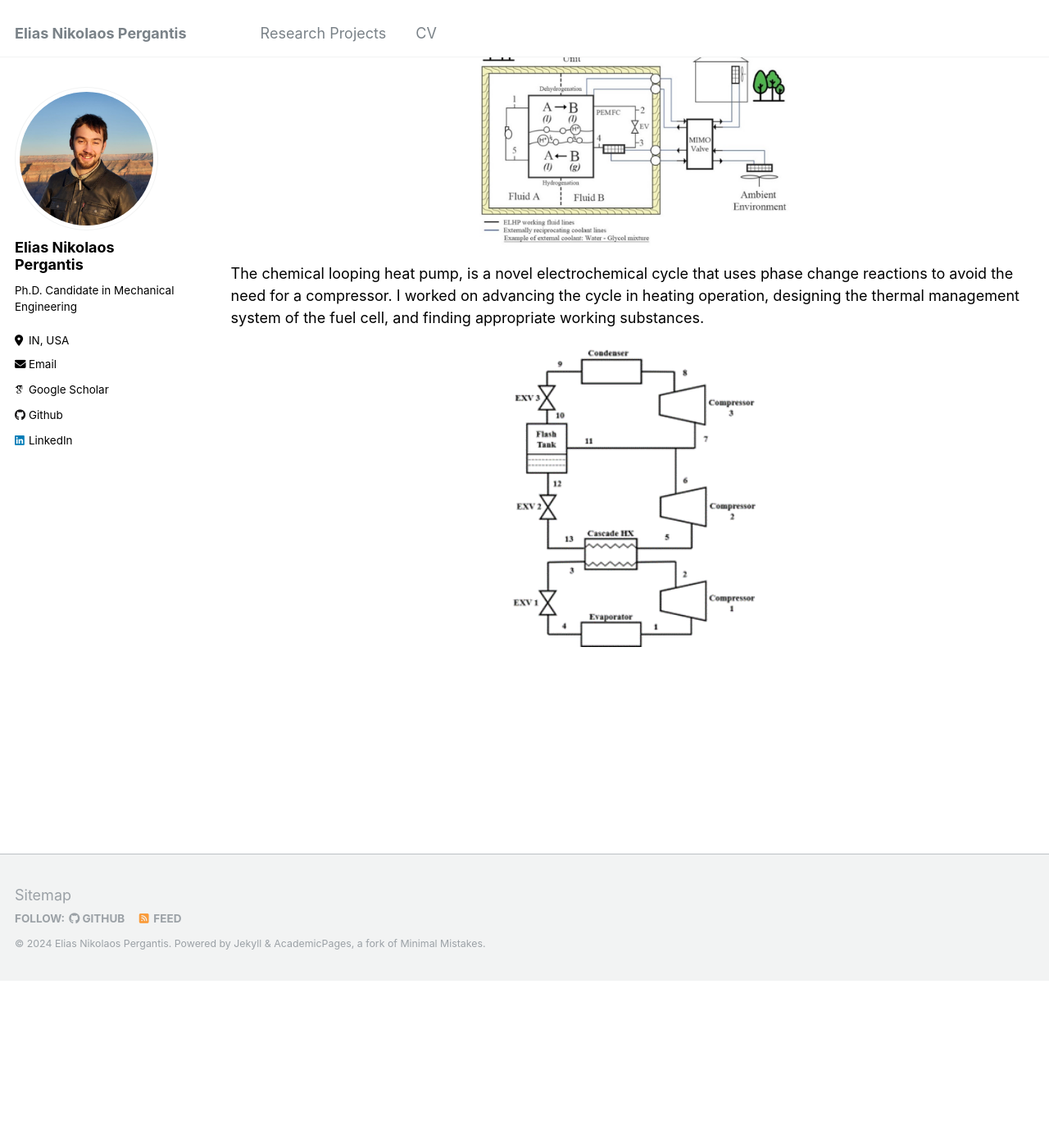
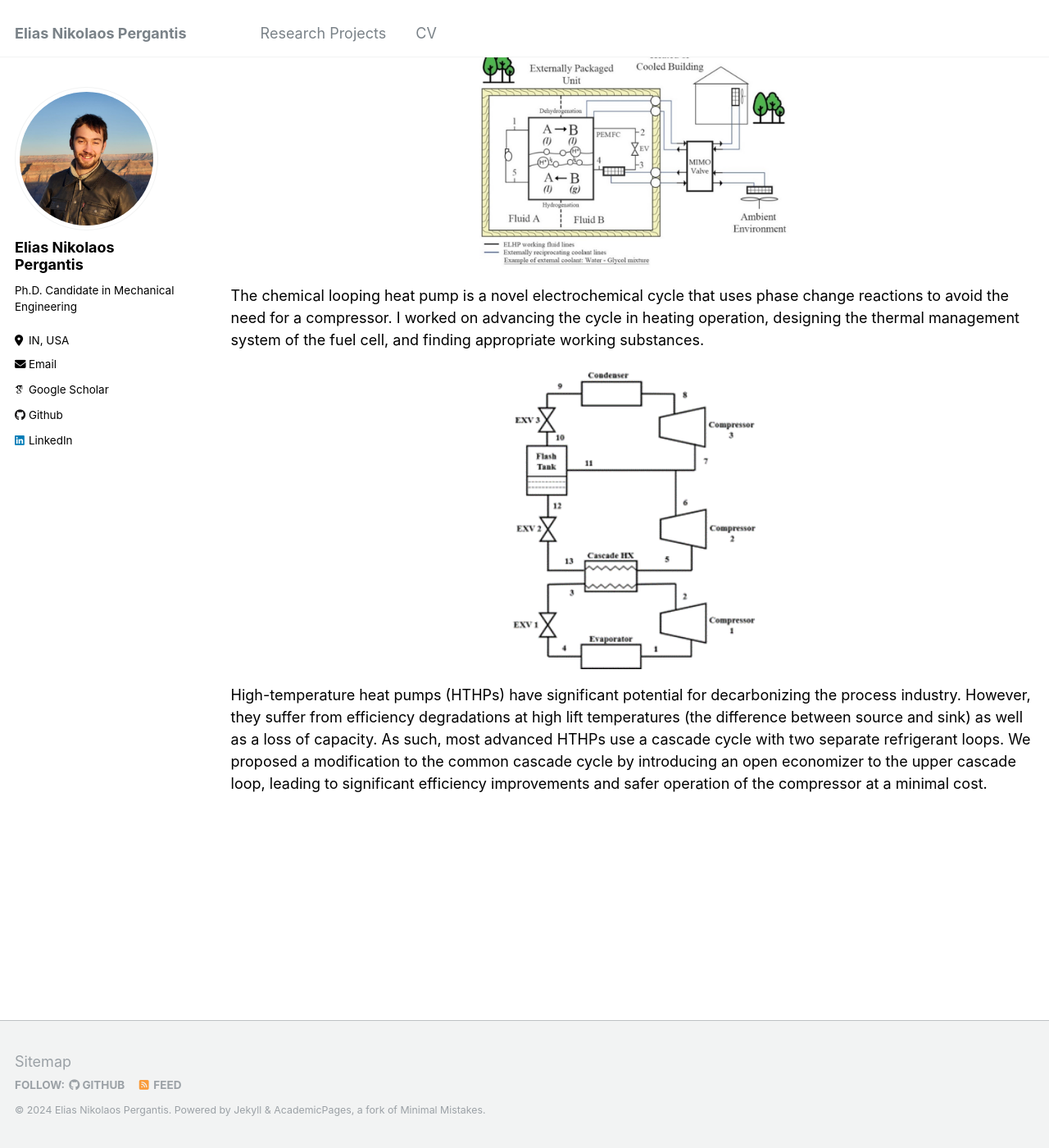
Before and after one commit to epergant/epergant.github.io, a Jekyll site: the page built from _pages/publications.md, in a window 1280 px wide and 1400 px high, scrolled down 4225 px. Shown: the whole window at 82% size. Built offline with Jekyll 4.4.1, drawn with Linux system fonts in a browser that asks for light colours; some web fonts are replaced; before the commit the page ends 5421 px from its top, so only the background shows below that; some of the changed text lies outside the part shown.

Commit message:
Update publications.md

```diff
--- a/_pages/publications.md
+++ b/_pages/publications.md
@@ -35,7 +35,7 @@ We developed two data-driven controllers (heating and cooling operation), which
 
 **Whole home multi-device solutions**
 
-A <a href="https://www.epri.com/research/products/000000003002026736" target="_blank" style="color: black; text-decoration: underline;">recent EPRI report</a>, found that as much as 20 million homes in the US in the coming decade will need to upgrade their electrical panel to support electrification of the space conditioning (heat pump), water heating (heat pump water heaters, electric water heaters), electric vehicle on-site charging, etc. They substantiated their findings through survey and models of the current residential building stock in the US, highlighting limitations in cold climate regions due to a reliance to gas furnace and the need for resistive backup heat in the case of heat pumps.
+A <a href="https://www.epri.com/research/products/000000003002026736" target="_blank" style="color: black; text-decoration: underline;">recent EPRI report</a>, found that as much as 20 million homes in the US in the coming decade will need to upgrade their electrical panel to support the electrification of the space conditioning (heat pump), water heating (heat pump water heaters, electric water heaters), electric vehicle on-site charging, etc. They substantiated their findings through surveys and models of the current residential building stock in the US, highlighting limitations in cold climate regions due to a reliance on gas furnaces and the need for resistive backup heat in the case of heat pumps.
 
 <div style="text-align: center;">
   <img src="../images/Breaker_panels.jpg" alt="Alt Text" width="400" height="400">
@@ -47,7 +47,7 @@ In this work, we developed a novel smart controller (USPTO preliminary disclosur
   <img src="../images/flow_chart_updated.jpg" alt="Alt Text" width="400" height="400">
 </div>
 
-**Thermal equipment, communication protocols and other work**
+**Thermal equipment, communication protocols, and other work**
 
 During my PhD and my internship at the Advanced Technology Group of Lennox International (Carrollton, Texas), I have been involved in multiple projects, including defrost modeling, an advanced controller for backup heat in heat pumps (to improve comfort), equipment A2L leakage testing, sensor integration, and cloud storage, advanced cycle architecture designs.
 
@@ -77,8 +77,10 @@ First demonstration of frost regulation through smart set-point adjustment, a jo
   <img src="../images/picture_of_elhp.jpg" alt="Alt Text" width="400" height="400">
 </div>
 
-The chemical looping heat pump, is a novel electrochemical cycle that uses phase change reactions to avoid the need for a compressor. I worked on advancing the cycle in heating operation, designing the thermal management system of the fuel cell, and finding appropriate working substances.
+The chemical looping heat pump is a novel electrochemical cycle that uses phase change reactions to avoid the need for a compressor. I worked on advancing the cycle in heating operation, designing the thermal management system of the fuel cell, and finding appropriate working substances.
 
 <div style="text-align: center;">
   <img src="../images/cycle_architecture.png" alt="Alt Text" width="300" height="300">
 </div>
+
+High-temperature heat pumps (HTHPs) have significant potential for decarbonizing the process industry. However, they suffer from efficiency degradations at high lift temperatures (the difference between source and sink) as well as a loss of capacity. As such, most advanced HTHPs use a cascade cycle with two separate refrigerant loops. We proposed a modification to the common cascade cycle by introducing an open economizer to the upper cascade loop, leading to significant efficiency improvements and safer operation of the compressor at a minimal cost.
```
